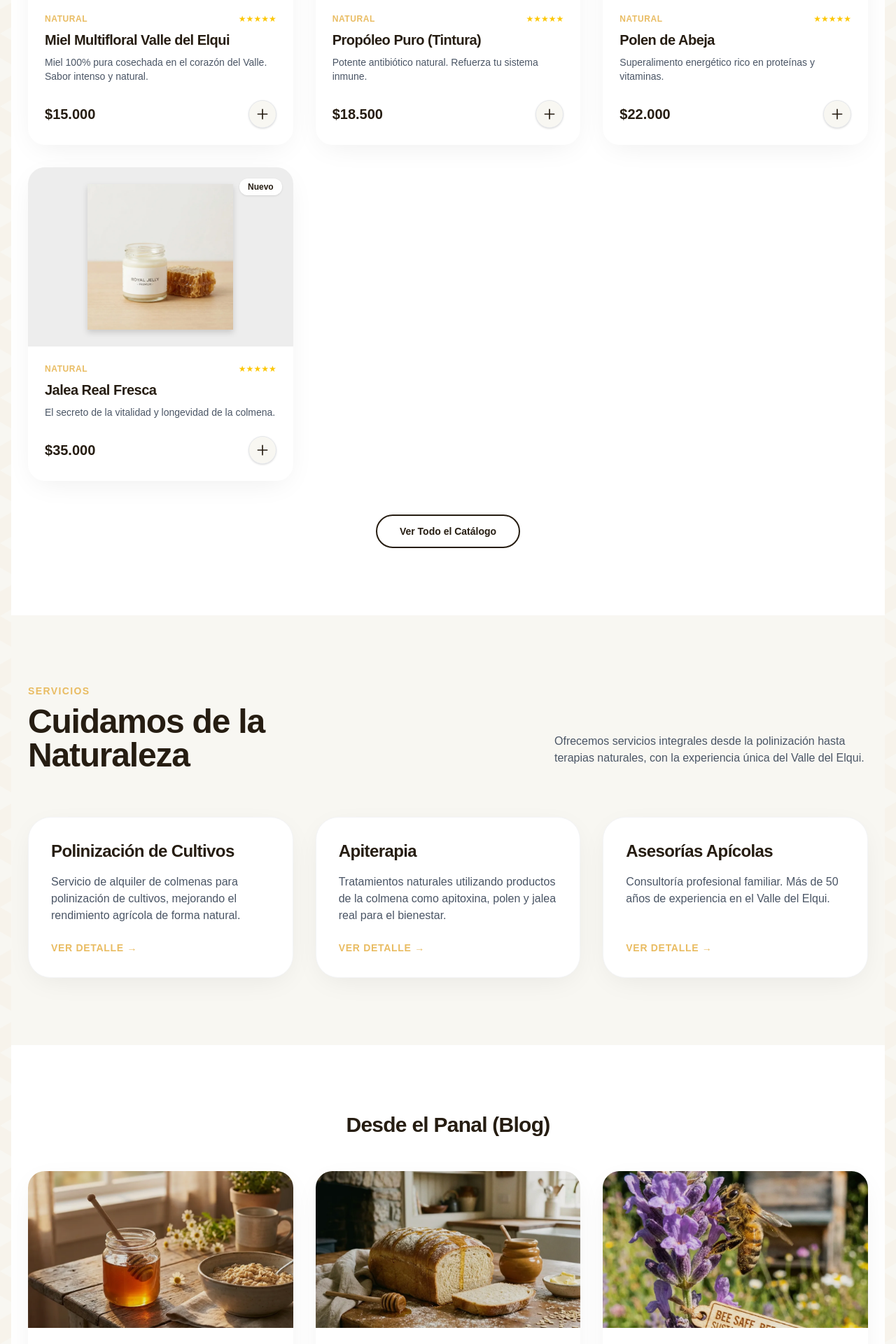
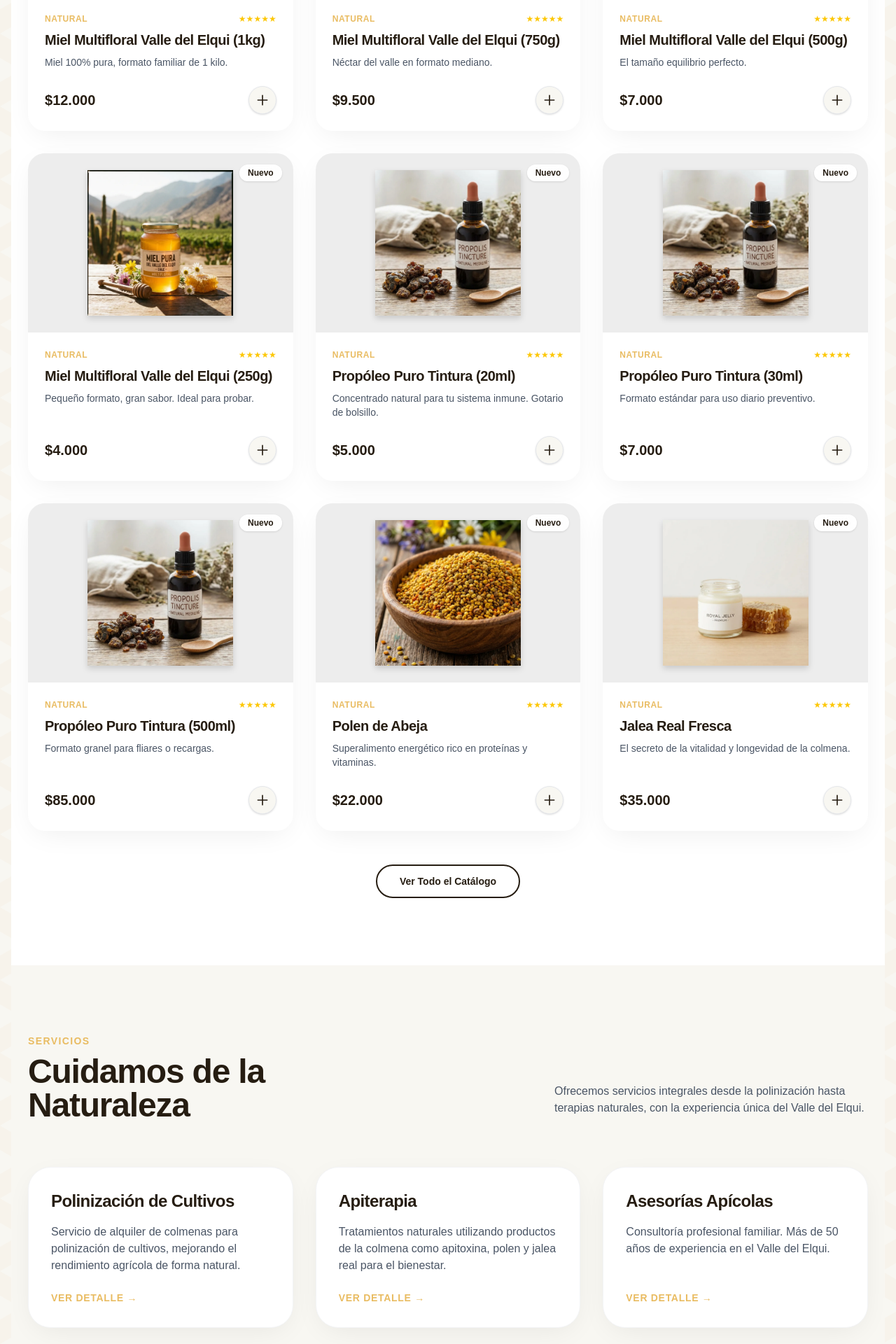
Before and after one commit to li3z/ColmenaUrbana, a Next.js app: page /ColmenaUrbana/ in a window 1280 px wide. Shown: the part 1460-3380 px from the top of the page at 70% size. Built offline with nearby package versions, Linux system fonts and the light colour scheme.

Commit message:
Add product variants (sizes), enable Buy Now mode on Home, update Blog images

```diff
--- a/src/app/page.jsx
+++ b/src/app/page.jsx
@@ -65,7 +65,7 @@ export default function HomePage() {
                     <div className="grid grid-cols-1 md:grid-cols-2 lg:grid-cols-3 gap-8">
                         {products.map(product => (
                             <div key={product.id} className="h-full">
-                                <ProductCard product={product} />
+                                <ProductCard product={product} buyNowMode={true} />
                             </div>
                         ))}
                     </div>
--- a/src/components/product/ProductCard.jsx
+++ b/src/components/product/ProductCard.jsx
@@ -2,12 +2,20 @@ import React, { useState } from 'react';
 import Link from 'next/link';
 import { useCart } from '../../context/CartContext.jsx';
 
-export default function ProductCard({ product }) {
+export default function ProductCard({ product, buyNowMode }) {
     const { addToCart } = useCart();
     const [added, setAdded] = useState(false);
 
+    const handleCardClick = (e) => {
+        if (typeof buyNowMode !== 'undefined' && buyNowMode) {
+            e.preventDefault();
+            handleAddToCart(e);
+            window.location.href = '/cart'; // Force redirect after add
+        }
+    };
+
     const handleAddToCart = (e) => {
-        e.preventDefault(); // Prevent navigating to product page if clicking the button
+        e.preventDefault();
         e.stopPropagation();
         addToCart(product);
         setAdded(true);
@@ -15,7 +23,10 @@ export default function ProductCard({ product }) {
     };
 
     return (
-        <div className="card group h-full flex flex-col relative">
+        <div
+            className="card group h-full flex flex-col relative cursor-pointer"
+            onClick={handleCardClick}
+        >
             <Link href={`/products/${product.slug}`} className="relative overflow-hidden h-64 bg-surface-2 p-6 flex items-center justify-center group-hover:bg-white transition-colors duration-500 block">
                 <div className="absolute inset-0 bg-primary/5 opacity-0 group-hover:opacity-100 transition-opacity duration-500"></div>
                 <img
--- a/src/data/blogPosts.js
+++ b/src/data/blogPosts.js
@@ -7,22 +7,24 @@ export const blogPosts = [
         content: `
             <p>La miel no es solo un edulcorante delicioso, es un superalimento con propiedades increíbles.</p>
             <h3>Propiedades Antibacterianas</h3>
-            <p>La miel cruda contiene peróxido de hidrógeno natural, lo que le confiere potentes propiedades antisépticas.</p>
+            <p>La miel contiene peróxido de hidrógeno natural, lo que le confiere potentes propiedades antisépticas. Es ideal para tratar pequeñas heridas y quemaduras.</p>
             <h3>Fuente de Antioxidantes</h3>
-            <p>Rica en flavonoides y ácidos fenólicos, ayuda a combatir el envejecimiento celular.</p>
+            <p>Rica en flavonoides y ácidos fenólicos, la miel ayuda a combatir el estrés oxidativo en el cuerpo, reduciendo el riesgo de enfermedades crónicas.</p>
+            <h3>Alivia la Tos</h3>
+            <p>Un remedio clásico y efectivo. Una cucharada de miel antes de dormir puede calmar la tos nocturna mejor que muchos jarabes comerciales.</p>
         `,
         date: '2026-01-15',
         author: 'Ana Martínez',
         category: 'Salud',
-        image: '/ColmenaUrbana/images/blog-1.webp'
+        image: '/ColmenaUrbana/images/miel_valle_elqui.webp'
     },
     {
         id: 2,
         slug: 'receta-pan-miel',
-        title: 'Receta: Pan de Miel Artesanal',
-        excerpt: 'Una receta deliciosa y fácil para preparar pan de miel en casa. Perfecto para el desayuno o la merienda.',
+        title: 'Receta: Pan de Miel y Pasas',
+        excerpt: 'Una receta deliciosa y fácil para compartir en familia. El dulzor natural de la miel le da un toque único a este pan rústico.',
         content: `
-            <p>Aprende a preparar este delicioso pan con nuestra miel de manzanilla.</p>
+            <p>Nada supera el aroma del pan recién horneado, especialmente cuando lleva el toque dulce y floral de la miel de ulmo.</p>
             <h3>Ingredientes</h3>
             <ul>
                 <li>500g de harina</li>
@@ -39,15 +41,18 @@ export const blogPosts = [
     {
         id: 3,
         slug: 'apicultura-sostenible',
-        title: 'Apicultura Sostenible',
-        excerpt: 'Cómo cuidamos a nuestras abejas y protegemos el medio ambiente mediante prácticas responsables.',
+        title: 'Apicultura Sostenible en el Valle',
+        excerpt: 'Cómo cuidamos nuestras abejas y el medio ambiente en el Valle del Elqui. Prácticas responsables para un futuro más verde.',
         content: `
-            <p>En ColmenaUrbana, el bienestar de las abejas es nuestra prioridad.</p>
-            <p>Practicamos una apicultura respetuosa, dejando siempre suficiente miel para que la colmena pase el invierno sin problemas.</p>
+            <p>En ColmenaUrbana, entendemos que las abejas son el pilar de nuestro ecosistema. Por eso, practicamos una apicultura respetuosa.</p>
+            <h3>Respeto por los Ciclos</h3>
+            <p>No sobreexplotamos las colmenas. Dejamos suficiente miel para que las abejas pasen el invierno cómodamente sin necesidad de alimentación artificial excesiva.</p>
+            <h3>Flora Nativa</h3>
+            <p>Promovemos la conservación de la flora nativa del Valle, fuente principal de alimento para nuestros polinizadores.</p>
         `,
-        date: '2026-02-01',
-        author: 'Lucía Fernández',
-        category: 'Sostenibilidad',
+        date: '2026-01-22',
+        author: 'Roberto Alquinta',
+        category: 'Medio Ambiente',
         image: '/ColmenaUrbana/images/blog-3.webp'
     }
 ];
--- a/src/data/products.js
+++ b/src/data/products.js
@@ -1,34 +1,88 @@
 export const products = [
+    // Miel Multifloral Variants
     {
-        id: 1,
-        slug: 'miel-multifloral',
-        title: 'Miel Multifloral Valle del Elqui',
-        shortDesc: 'Miel 100% pura cosechada en el corazón del Valle. Sabor intenso y natural.',
-        price: 15000,
-        image: '/ColmenaUrbana/images/miel_valle_elqui.webp'
+        id: 'miel-1kg',
+        slug: 'miel-multifloral-1kg',
+        title: 'Miel Multifloral Valle del Elqui (1kg)',
+        shortDesc: 'Miel 100% pura, formato familiar de 1 kilo.',
+        price: 12000,
+        image: '/ColmenaUrbana/images/miel_valle_elqui.webp',
+        category: 'Miel'
     },
     {
-        id: 2,
-        slug: 'propoleo-puro',
-        title: 'Propóleo Puro (Tintura)',
-        shortDesc: 'Potente antibiótico natural. Refuerza tu sistema inmune.',
-        price: 18500,
-        image: '/ColmenaUrbana/images/propoleo_tincture.webp'
+        id: 'miel-750g',
+        slug: 'miel-multifloral-750g',
+        title: 'Miel Multifloral Valle del Elqui (750g)',
+        shortDesc: 'Néctar del valle en formato mediano.',
+        price: 9500,
+        image: '/ColmenaUrbana/images/miel_valle_elqui.webp',
+        category: 'Miel'
     },
     {
-        id: 3,
+        id: 'miel-500g',
+        slug: 'miel-multifloral-500g',
+        title: 'Miel Multifloral Valle del Elqui (500g)',
+        shortDesc: 'El tamaño equilibrio perfecto.',
+        price: 7000,
+        image: '/ColmenaUrbana/images/miel_valle_elqui.webp',
+        category: 'Miel'
+    },
+    {
+        id: 'miel-250g',
+        slug: 'miel-multifloral-250g',
+        title: 'Miel Multifloral Valle del Elqui (250g)',
+        shortDesc: 'Pequeño formato, gran sabor. Ideal para probar.',
+        price: 4000,
+        image: '/ColmenaUrbana/images/miel_valle_elqui.webp',
+        category: 'Miel'
+    },
+
+    // Propóleo Variants
+    {
+        id: 'propoleo-20ml',
+        slug: 'propoleo-puro-20ml',
+        title: 'Propóleo Puro Tintura (20ml)',
+        shortDesc: 'Concentrado natural para tu sistema inmune. Gotario de bolsillo.',
+        price: 5000,
+        image: '/ColmenaUrbana/images/propoleo_tincture.webp',
+        category: 'Propoleo'
+    },
+    {
+        id: 'propoleo-30ml',
+        slug: 'propoleo-puro-30ml',
+        title: 'Propóleo Puro Tintura (30ml)',
+        shortDesc: 'Formato estándar para uso diario preventivo.',
+        price: 7000,
+        image: '/ColmenaUrbana/images/propoleo_tincture.webp',
+        category: 'Propoleo'
+    },
+    {
+        id: 'propoleo-500ml',
+        slug: 'propoleo-puro-500ml',
+        title: 'Propóleo Puro Tintura (500ml)',
+        shortDesc: 'Formato granel para fliares o recargas.',
+        price: 85000,
+        image: '/ColmenaUrbana/images/propoleo_tincture.webp',
+        category: 'Propoleo'
+    },
+
+    // Otros Productos
+    {
+        id: 'polen-abeja',
         slug: 'polen-abeja',
         title: 'Polen de Abeja',
         shortDesc: 'Superalimento energético rico en proteínas y vitaminas.',
         price: 22000,
-        image: '/ColmenaUrbana/images/polen_abeja.webp'
+        image: '/ColmenaUrbana/images/polen_abeja.webp',
+        category: 'Polen'
     },
     {
-        id: 4,
+        id: 'jalea-real',
         slug: 'jalea-real',
         title: 'Jalea Real Fresca',
         shortDesc: 'El secreto de la vitalidad y longevidad de la colmena.',
         price: 35000,
-        image: '/ColmenaUrbana/images/jalea.webp'
+        image: '/ColmenaUrbana/images/jalea.webp',
+        category: 'Jalea'
     }
 ];
```
